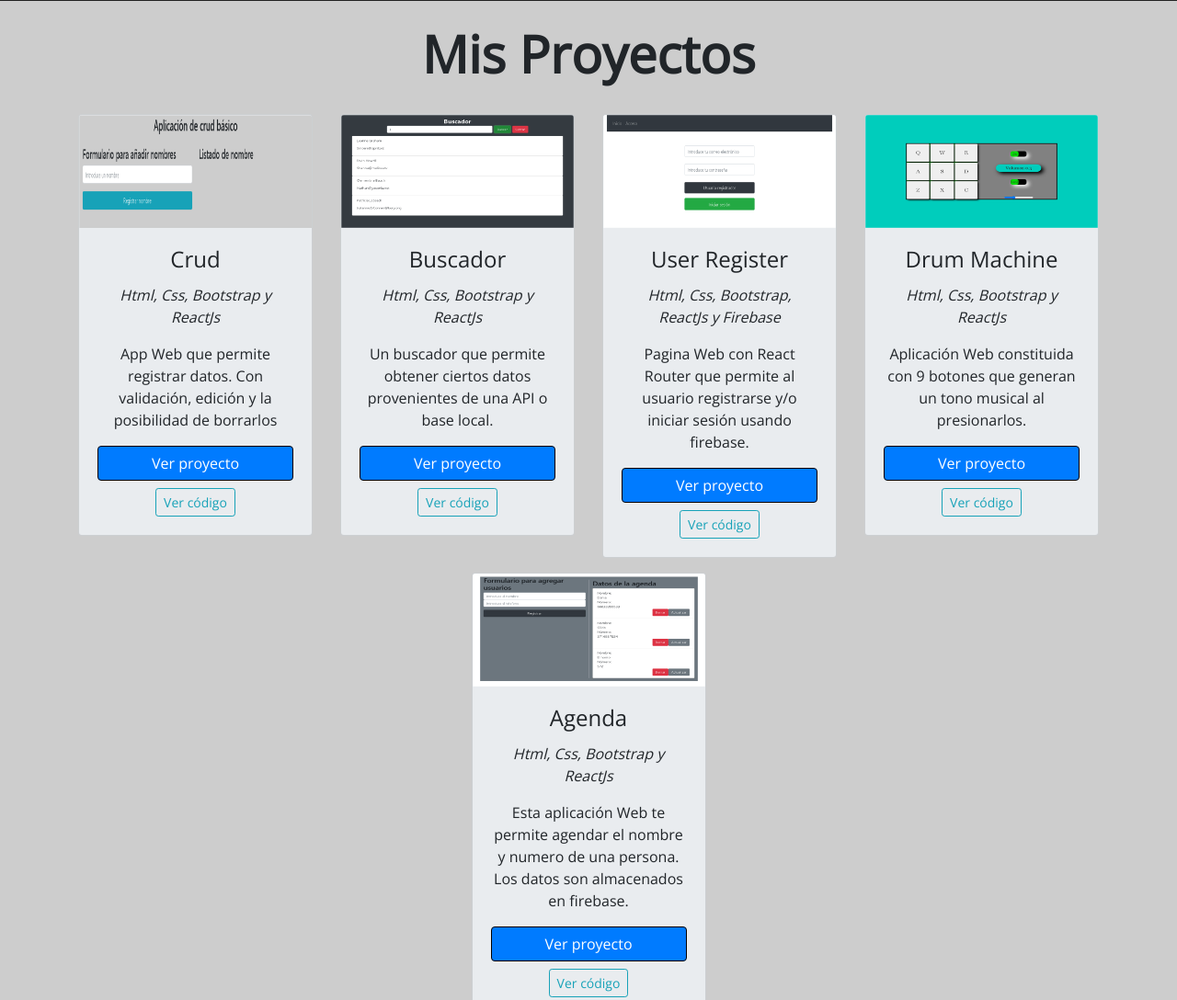
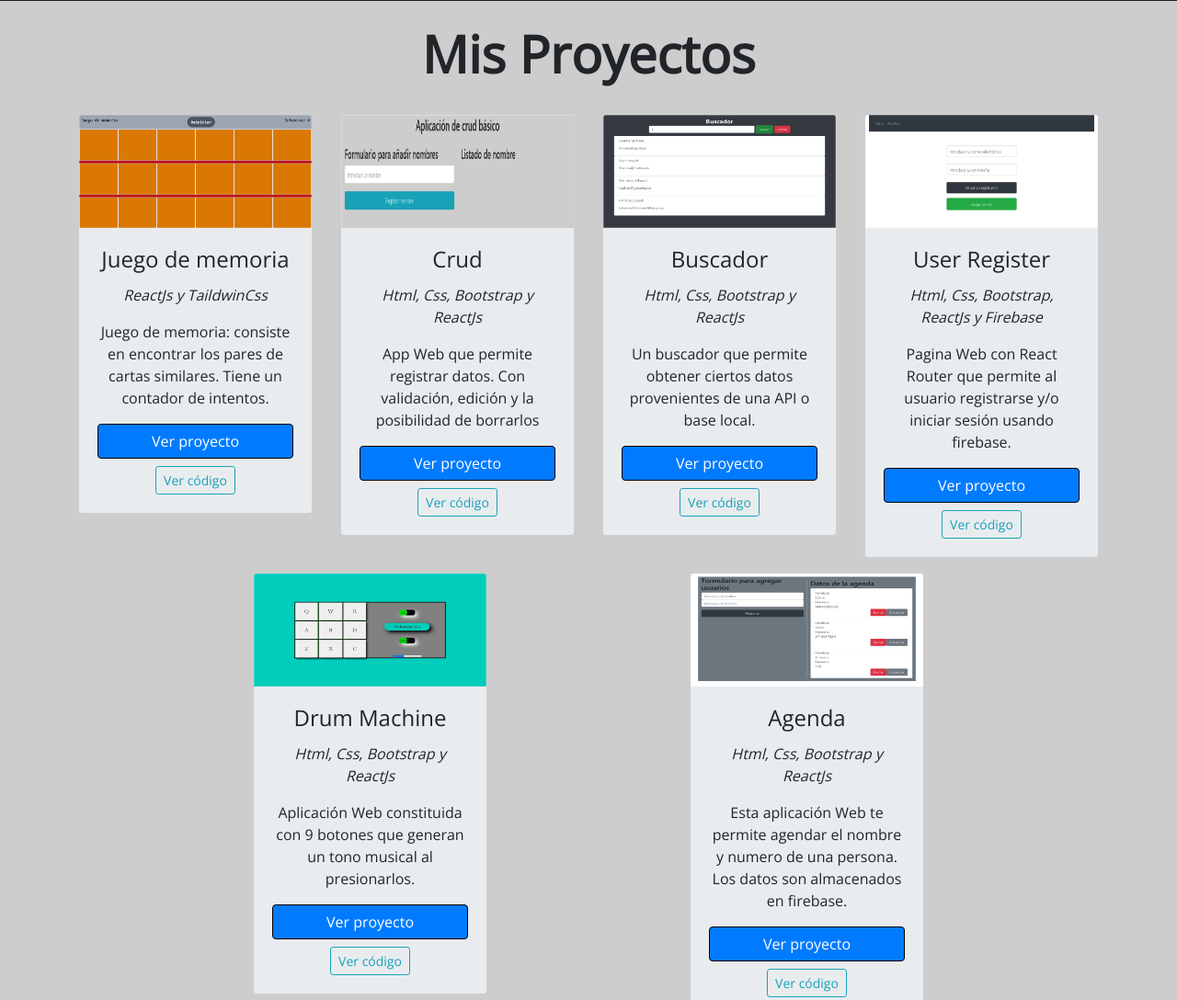
Before and after one commit to RodrigaoCabrera/Portafolio-Rodrigo-Cabrera, a plain HTML site: page index.html in a window 1280 px wide. Shown: the part 940-2028 px from the top of the page at 92% size. Drawn offline with nearby package versions, Linux system fonts and the light colour scheme.

Commit message:
nuevo proyecto adherido

```diff
--- a/index.html
+++ b/index.html
@@ -16,6 +16,7 @@
 
 </head>
 <body>
+
   <nav class="navbar navbar-dark bg-dark navbar-expand-md fixed-top">
     <div class="container">
       <a href="" class='navbar-brand'>
@@ -120,6 +121,25 @@
 
         <article class="col-12 col-md-6 col-lg-3 mb-3 mb-lg-0">
           <div class="card">
+            <img class="card-img-top h-100" src="image/proyecto0.png" alt="Proyecto 1">
+            <div class="card-body">
+              <h4 class="card-title">Juego de memoria</h4>
+              <p class='font-italic'>ReactJs y TaildwinCss</p>
+              <p class="card-text">
+                Juego de memoria: consiste en encontrar los
+                pares de cartas similares. Tiene un contador de intentos.
+              </p>
+              <section class="d-flex flex-md-column">
+                <a href="https://memorygame-01.web.app/" class="btn btn-primary" target="_blank">Ver proyecto</a>
+
+                <a type="button" class="btn btn-outline-info btn-sm mt-2 ml-auto mx-md-auto" href="https://github.com/rodrigocabrera19/Memory-Game" target="_blank">Ver código</a>
+              </section>
+            </div>
+          </div>
+        </article>
+
+        <article class="col-12 col-md-6 col-lg-3 mb-3 mb-lg-0">
+          <div class="card">
             <img class="card-img-top h-100" src="image/proyecto1.png" alt="Proyecto 1">
             <div class="card-body">
               <h4 class="card-title">Crud</h4>
@@ -175,7 +195,7 @@
 
         </article>
 
-        <article class="col-12 col-md-6 col-lg-3 mb-3 mb-lg-0">
+        <article class="col-12 col-md-6 col-lg-3 ml-md-auto mt-3 mb-3 mb-lg-0">
           <div class="card">
             <img class="card-img-top h-100" src="image/proyecto4.png" alt="Proyecto 1">
             <div class="card-body">
```
Also changed, not shown: image/proyecto0.png (added).
